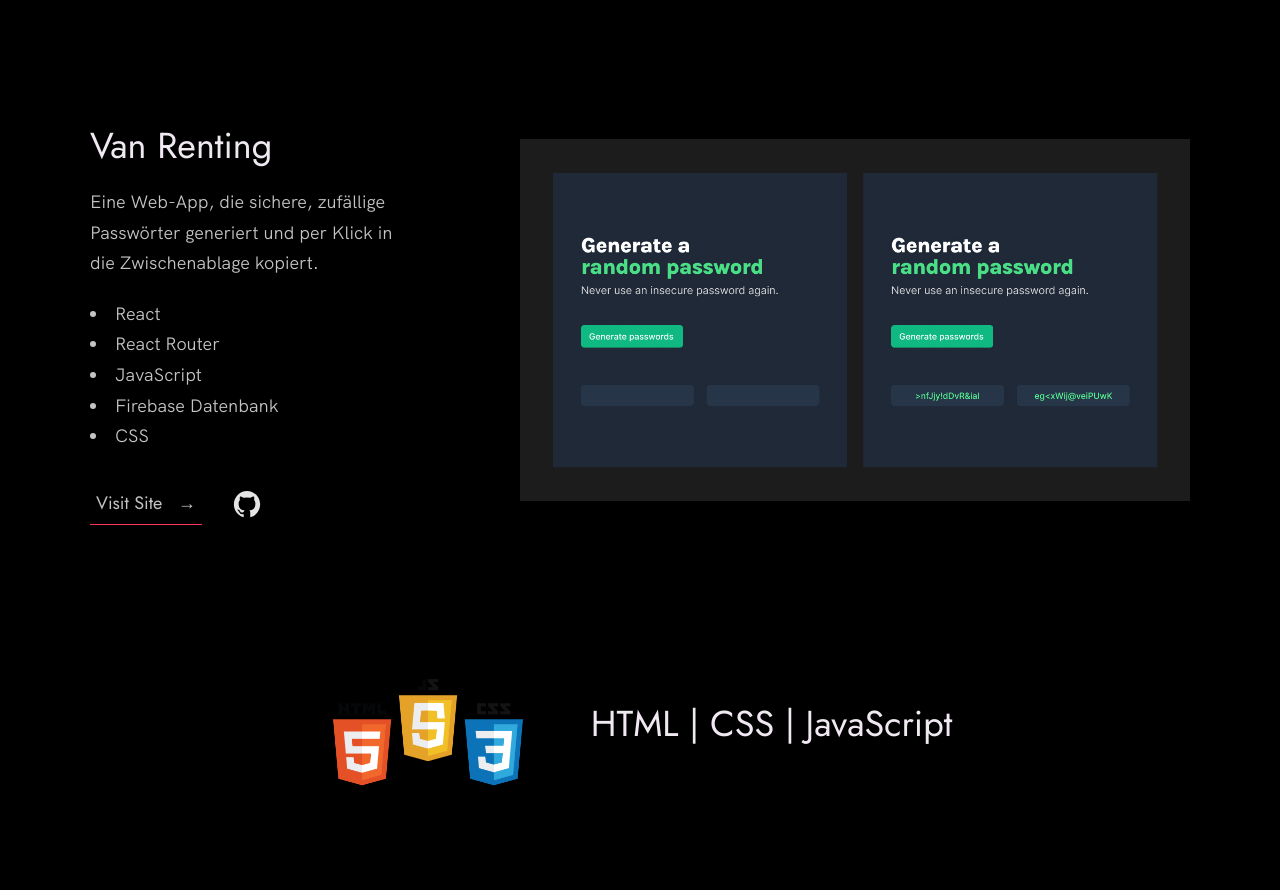
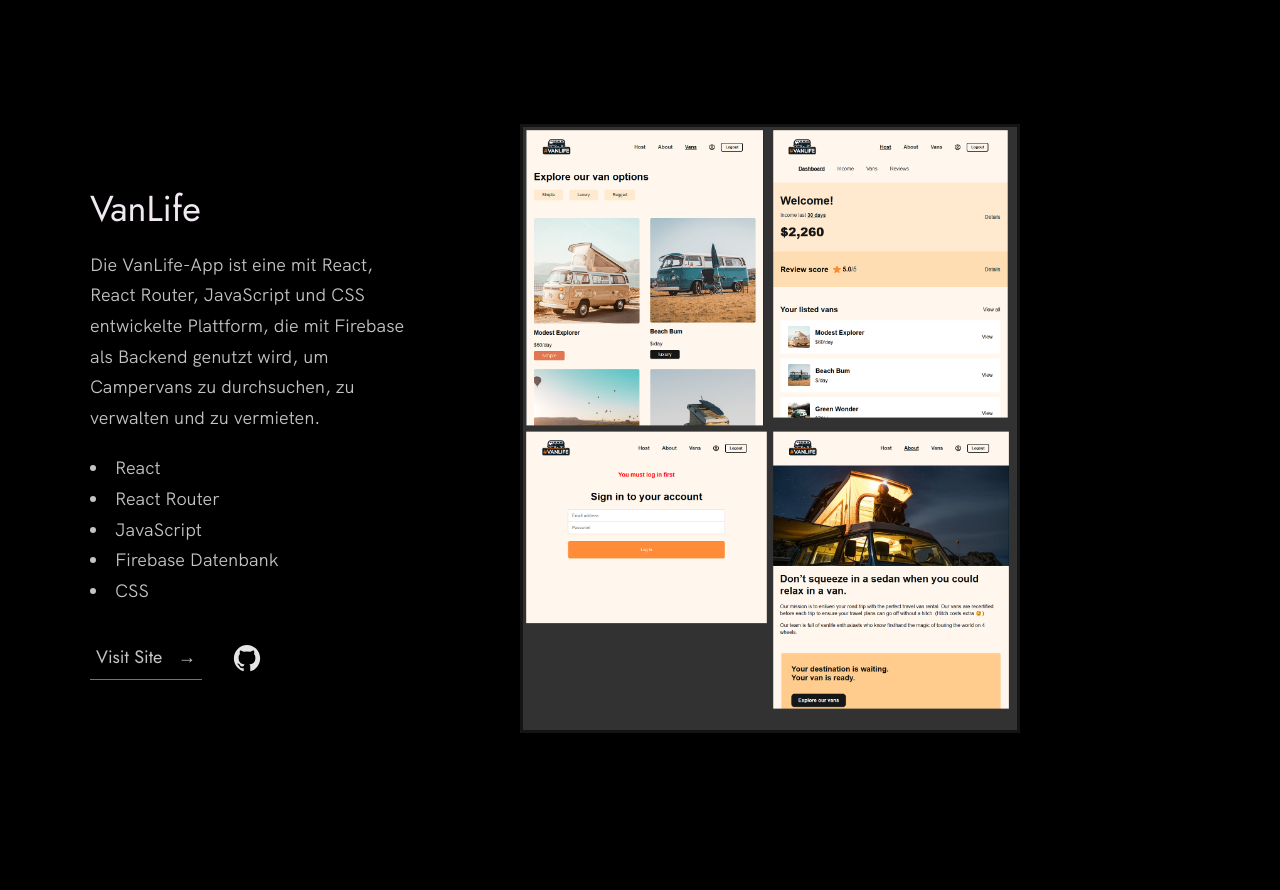
Before and after one commit to GiuliDev/portfolio, a website built with Vite: page index.html in a window 1280 px wide. Shown: the part 1260-2150 px from the top of the page. Built offline with nearby package versions, Linux system fonts and the light colour scheme.

Commit message:
Update index.html

```diff
--- a/index.html
+++ b/index.html
@@ -112,9 +112,9 @@
 
         <div class="work__box">
           <div class="work__text">
-            <h3>Van Renting </h3>
+            <h3>VanLife </h3>
             <p>
-              Eine Web-App, die sichere, zufällige Passwörter generiert und per Klick in die Zwischenablage kopiert.
+              Die VanLife-App ist eine mit React, React Router, JavaScript und CSS entwickelte Plattform, die mit Firebase als Backend genutzt wird, um Campervans zu durchsuchen, zu verwalten und zu vermieten.
             </p>
             <ul class="work__list">
               <li>React</li>
@@ -125,7 +125,7 @@
             </ul>
 
             <div class="work__links">
-              <a href="https://react-van-life-spsite.netlify.app/vans" target="_blank" class="link__text">
+              <a href="https://react-van-life-spsite.netlify.app/" target="_blank" class="link__text">
                 Visit Site <span>&rarr;</span>
               </a>
               <a href="https://github.com/GiuliDev/VanLife" title="View Source Code" target="_blank">
@@ -134,8 +134,8 @@
             </div>
           </div>
           <div class="work__image-box">
-            <a href="https://react-van-life-spsite.netlify.app/vans" target="_blank" class="image-link">
-              <img src="./images/password.jpg" class="work__image" alt="Project 1" />
+            <a href="https://react-van-life-spsite.netlify.app/" target="_blank" class="image-link">
+              <img src="./images/vanlife foto.png" width="500px" class="work__image" alt="Project 1" />
             </a>
           </div>
         </div>
```
